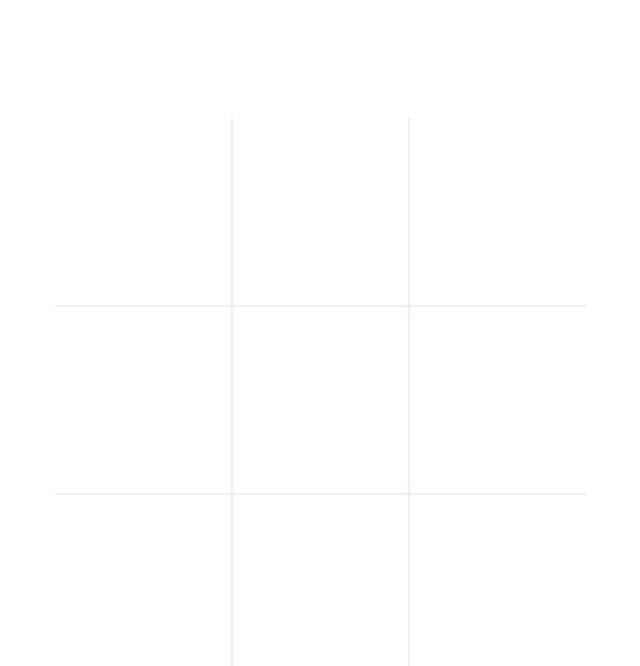
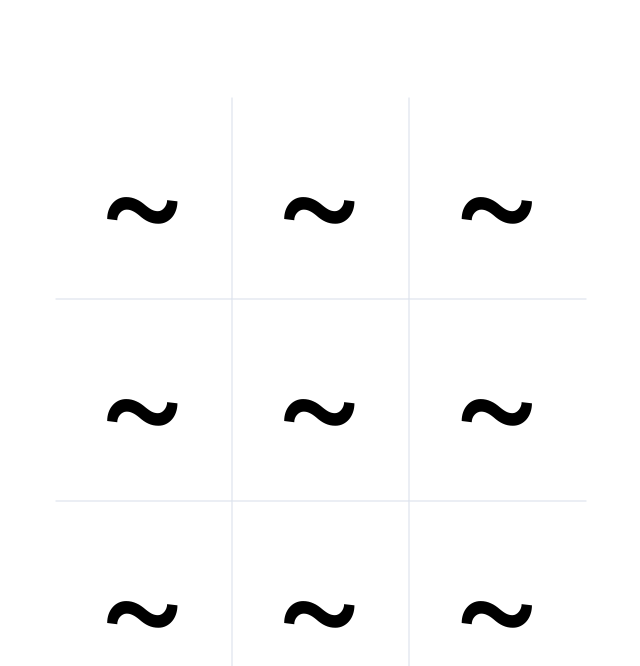
Before and after one commit to oliverkocsis/xando, a React (Create React App) app: page / in a window 1280 px wide. Shown: the top 666 px of the page, without its empty margins (319-959 px from the left). Built offline with nearby package versions, Linux system fonts and the light colour scheme.

Commit message:
Fix Space. Use Robot Mono 500.

```diff
--- a/public/index.html
+++ b/public/index.html
@@ -20,6 +20,8 @@
     <!--Material-UI -->
     <link rel="stylesheet" href="https://fonts.googleapis.com/css?family=Roboto:300,400,500,700&display=swap" />
     <link rel="stylesheet" href="https://fonts.googleapis.com/icon?family=Material+Icons" />
+    <!-- Marks -->
+    <link href="https://fonts.googleapis.com/css2?family=Roboto+Mono:wght@500&display=swap" rel="stylesheet">
     <title>React App</title>
   </head>
   <body>
--- a/src/components/Space.css
+++ b/src/components/Space.css
@@ -1,9 +1,12 @@
 .Space {
   text-align: center;
   vertical-align: middle;
+  font-family: 'Roboto Mono', monospace;
+  font-weight: 500;
   font-size: 4rem;
   padding: 1rem;
   min-width: 5rem;
+
 }
 
 @media (min-width: 576px) {
--- a/src/components/Space.js
+++ b/src/components/Space.js
@@ -3,31 +3,32 @@ import { connect } from 'react-redux';
 import './Space.css';
 import * as marks from '../game/marks';
 import * as actions from '../store/actions';
-import RadioButtonUncheckedIcon from '@material-ui/icons/RadioButtonUnchecked';
-import CloseIcon from '@material-ui/icons/Close';
-import BugReportIcon from '@material-ui/icons/BugReport';
 
-export const TEST_ID = "Space"
+export const TEST_ID = "Space";
+export const TEST_ID__ = "_";
+export const TEST_ID_X = "X";
+export const TEST_ID_O = "O";
 
 function Space(props) {
   const index = props.index;
   const mark = props.mark;
-  const icon = getIcon(mark);
+  const display = displayMark(mark);
   const borderStyle = getBorderStyle(index);
 
-  return <div className="Space" data-testid={TEST_ID} style={borderStyle} onClick={() => props.dispatch(index)}>{icon}</div>;
+  return <div className="Space" data-testid={TEST_ID} style={borderStyle} onClick={() => props.dispatch(index)}>{display}</div>;
 }
 
-function getIcon(mark) {
+function displayMark(mark) {
   switch (mark) {
-    case marks.EMPTY:
-      return <span data-testid={marks.EMPTY} >&nbsp;</span>;
+    case marks._:
+      return <span data-testid={TEST_ID__}>&nbsp;</span>;
     case marks.X:
-      return <span data-testid={marks.X} ><CloseIcon fontSize="inherit" /></span>;
+      return <span data-testid={TEST_ID_X}>X</span>;
     case marks.O:
-      return <span data-testid={marks.O} ><RadioButtonUncheckedIcon fontSize="inherit" /></span>;
+      return <span data-testid={TEST_ID_O}>O</span>;
     default:
-      return <BugReportIcon fontSize="inherit" />;
+      console.error(`Unknown mark: ${mark}`);
+      return <span>~</span>;
   }
 }
 
```
Also changed, not shown: 1 other file (tests, documents, lock files or other folders).
